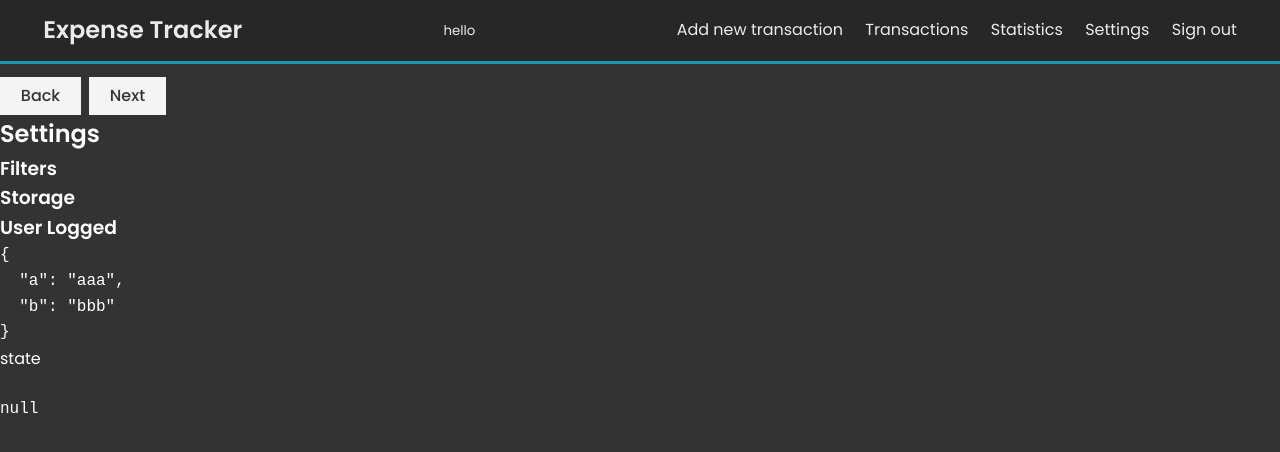
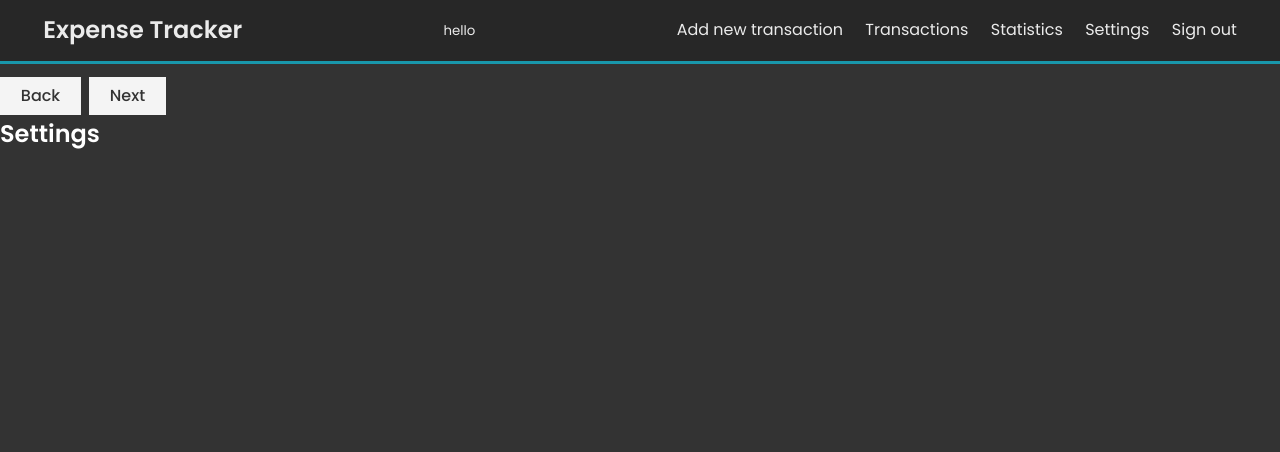
Before and after one commit to CarSig/Expense-Tracker, a React (Create React App) app in the folder client/: page /settings in a window 1280 px wide. Shown: the top 452 px of the page. Built offline with nearby package versions, Linux system fonts and the light colour scheme.

Commit message:
moved paginate logic to custom hook usePAginate

```diff
--- a/client/src/components/Settings.js
+++ b/client/src/components/Settings.js
@@ -16,15 +16,7 @@ const Settings = () => {
 
         <div>
             <h2>Settings</h2>
-            <h3>Filters</h3>
-            <pre>{localStorage.getItem("filters")}</pre>
-            <h3>Storage</h3>
-            <pre>{localStorage.getItem("userData")}</pre>
-            <h3>User Logged</h3>
-            <pre>{localStorage.getItem("username")}</pre>
-            <pre>{JSON.stringify(user, null, 2)}</pre>
-            <p>state</p>
-            <pre>   <pre>{JSON.stringify(loggedInUser, null, 2)}</pre></pre>
+
 
 
         </div >
--- a/client/src/components/TransactionList.js
+++ b/client/src/components/TransactionList.js
@@ -8,6 +8,7 @@ import { useFilters } from "../customHooks/useFilters";
 import Pagination from "./Pagination";
 import Chart from "./Chart";
 import DoughnutChart from "./charts/DoughnutChart";
+import { usePaginate } from "../customHooks/usePaginate";
 
 const TransactionList = () => {
   const { transactions, filters } = useContext(GlobalContext);
@@ -34,18 +35,8 @@ const TransactionList = () => {
     //  && isDate;
   });
 
+  const [transactionsPerPage, totalTransactions, currentPage, paginate, currentTransactions] = usePaginate(filteredTransactions);
 
-  //Pagination
-  const [currentPage, setCurrentPage] = useState(1);
-  const [transactionsPerPage] = useState(10);
-
-
-  // get current transactions
-  const indexOfLastTransaction = currentPage * transactionsPerPage;
-  const indexOfFirstTransaction = indexOfLastTransaction - transactionsPerPage;
-  const currentTransactions = filteredTransactions.slice(indexOfFirstTransaction, indexOfLastTransaction);
-  // change page
-  const paginate = (pageNumber) => setCurrentPage(pageNumber);
 
   const toggleFiltersWindow = (e) => {
     e.preventDefault();
@@ -76,11 +67,9 @@ const TransactionList = () => {
   }, {});
 
 
-  console.log(amounts);
+
   const amountsArray = Object.keys(amounts).map((key) => amounts[key]);
   const categoriesArray = Object.keys(amounts).map((key) => key);
-
-
 
 
 
--- a/client/src/customHooks/useFilters.js
+++ b/client/src/customHooks/useFilters.js
@@ -5,8 +5,8 @@ import { GlobalContext } from "../context/GlobalState";
 
 export const useFilters = () => {
   const { transactions, filters, setFilters } = useContext(GlobalContext);
+  const [activeFilter, setActiveFilter] = useState({ date: false, amount: false, category: false, comment: false, repeating: false });
 
-  const [activeFilter, setActiveFilter] = useState({ date: false, amount: false, category: false, comment: false, repeating: false });
   const toggleFilterActivity = (e) => {
     setActiveFilter({ ...activeFilter, [e.target.name]: !activeFilter[e.target.name] });
   };
@@ -20,8 +20,8 @@ export const useFilters = () => {
 
 
   const resetFilters = (e) => {
-    // e.preventDefault()
-    // console.log(e.target.value)
+    e.preventDefault()
+
     setFilters({
       startDate: "",
       endDate: "",
--- /dev/null
+++ b/client/src/customHooks/usePaginate.js
@@ -0,0 +1,16 @@
+import React, { useState } from "react";
+
+export const usePaginate = (arr) => {
+    const [currentPage, setCurrentPage] = useState(1);
+    const [transactionsPerPage] = useState(10);
+    const totalTransactions = arr.length;
+
+    // get current transactions
+    const indexOfLastTransaction = currentPage * transactionsPerPage;
+    const indexOfFirstTransaction = indexOfLastTransaction - transactionsPerPage;
+    const currentTransactions = arr.slice(indexOfFirstTransaction, indexOfLastTransaction)
+    // change page
+    const paginate = (pageNumber) => setCurrentPage(pageNumber)
+
+    return [transactionsPerPage, totalTransactions, currentPage, paginate, currentTransactions];
+}
```
